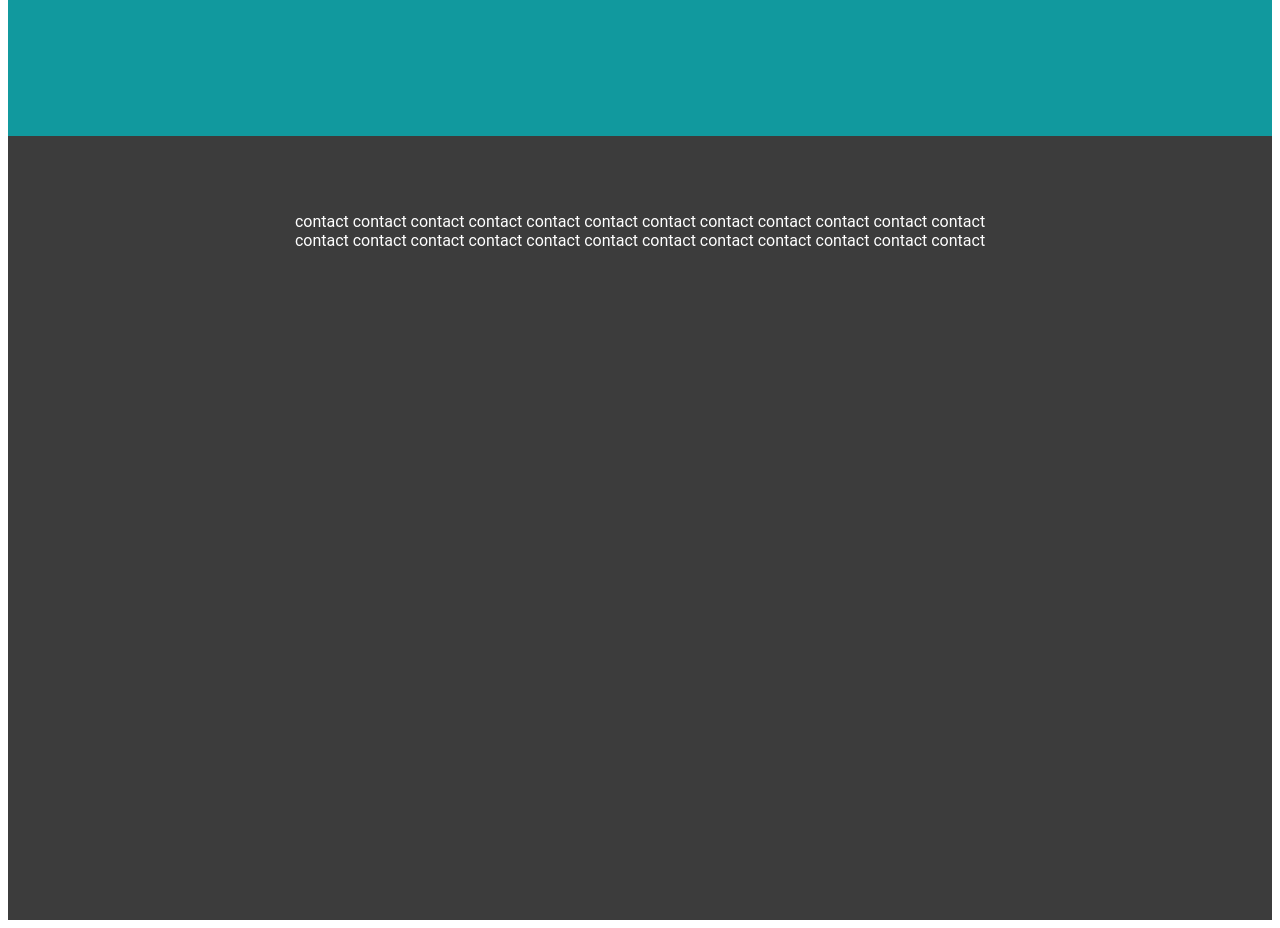
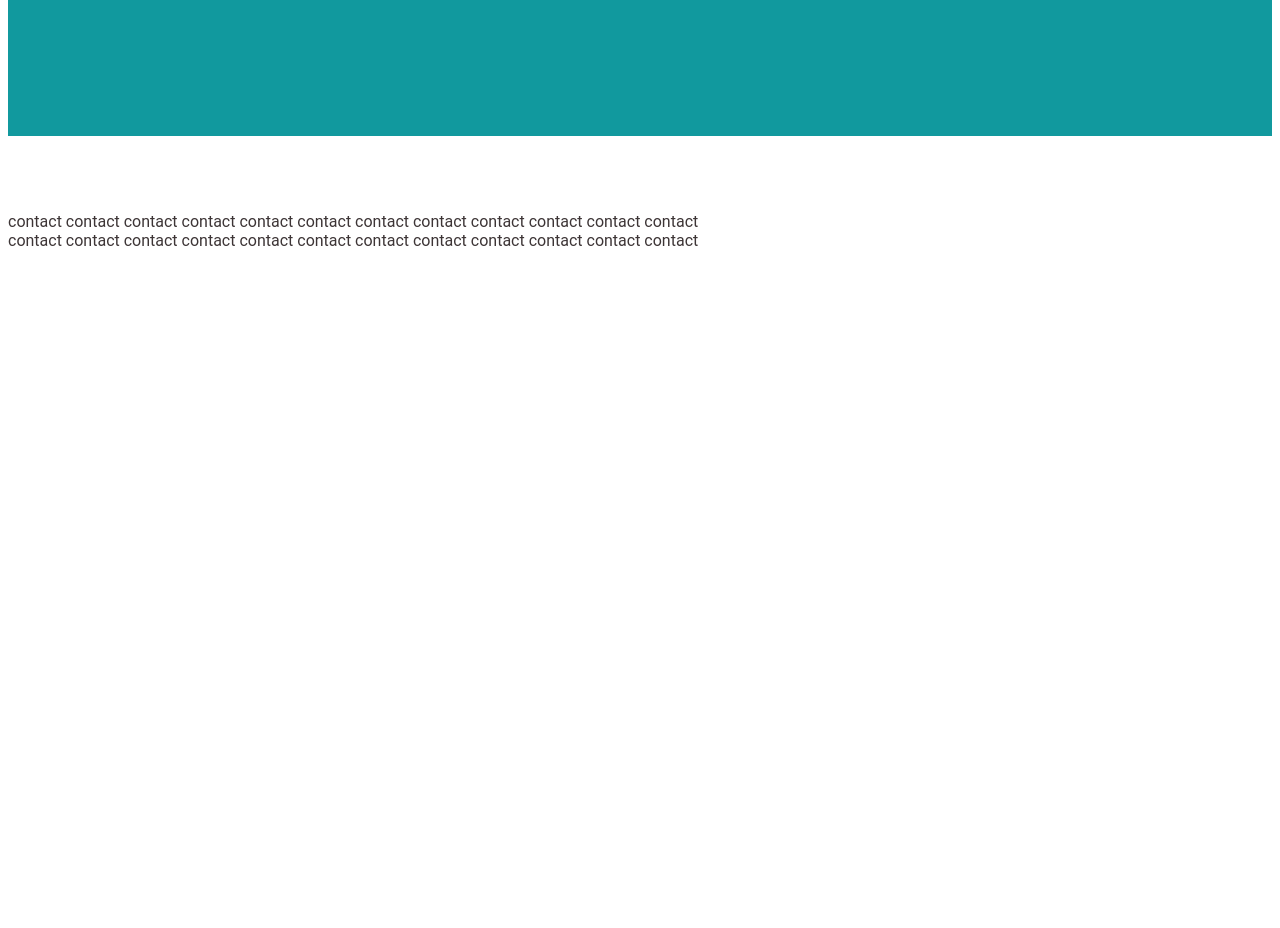
Before and after one commit to a-yarimizu124/ym-portfolio.github.io, a plain HTML site: page index.html in a window 1280 px wide. Shown: the part 2440-3368 px from the top of the page. After the commit the page ends 2698 px from the top, so only its background shows below. Drawn offline with Linux system fonts and the light colour scheme.

Commit message:
parallax update02

```diff
--- a/index.html
+++ b/index.html
@@ -108,7 +108,7 @@
       </div>
     </div>
 
-    <div class="main-contact parallax-window" data-parallax="scroll"><a name="contact" id="contact"></a>
+    <div class="parallax-window" data-parallax="scroll"><a name="contact" id="contact"></a>
       <br><br><br><br>
       contact contact contact contact contact contact contact contact contact contact contact contact<br>
       contact contact contact contact contact contact contact contact contact contact contact contact
```
Also changed, not shown: images/bg/bg-contact.jpg (added).
